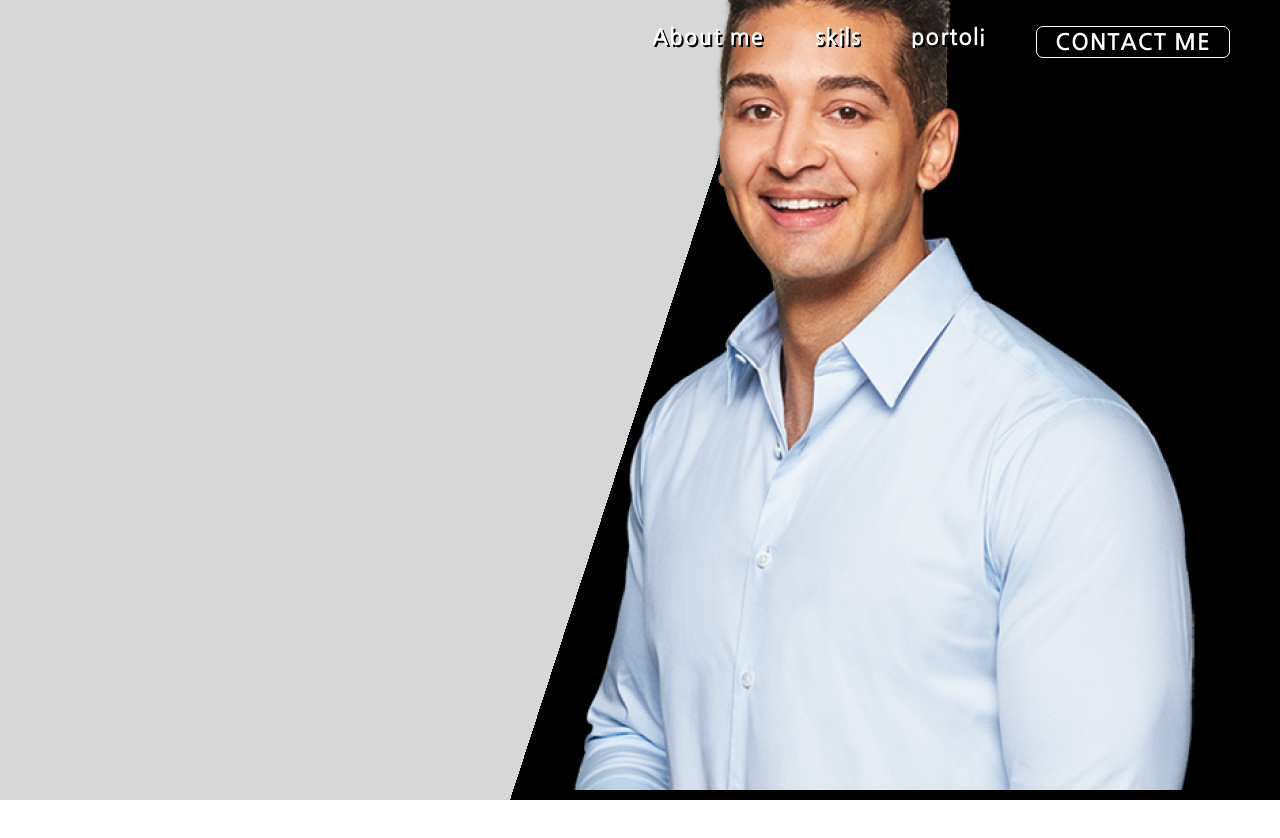
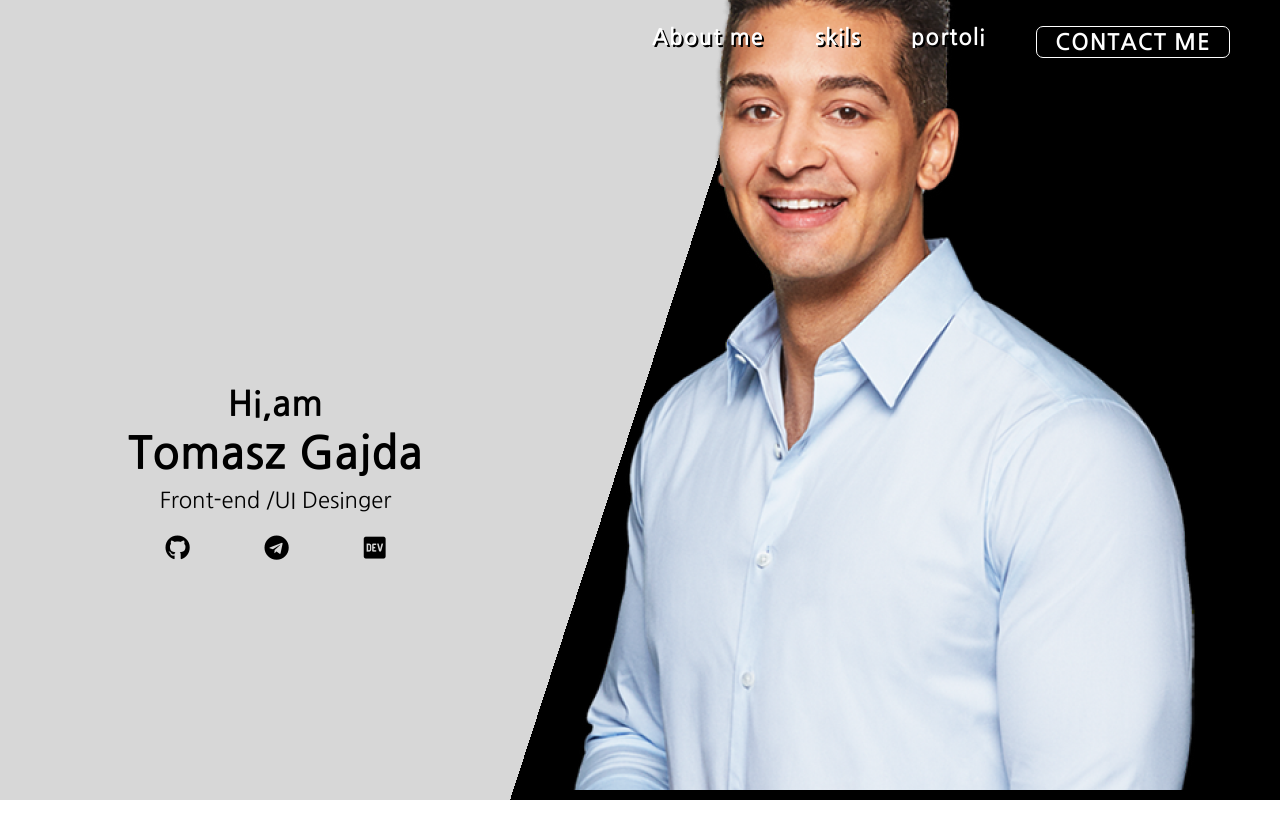
Before and after one commit to bgyvvtvd32/Portfolio-Tomasz-Gajda, a plain HTML site: page index.html in a window 1280 px wide. Before the commit the page ends 800 px from the top, so only its background shows below. Drawn offline with Linux system fonts and the light colour scheme.

Commit message:
somde code html

```diff
--- a/index.html
+++ b/index.html
@@ -16,7 +16,7 @@
 <body>
     <header>
         <div class="contact-img-text">
-            <div class=""></div>
+            <!-- Img  -->
             <img id="imgboy"src="img/image 17.png">
 
         </div>
@@ -39,19 +39,25 @@
                 </ul>
             </nav>
         </div>
-        <!-- Start continer-text  -->
-        <div class="continer-text"></div>
+        <!-- Continer text   -->
+      <div class="contact-text">
+        <div class="text">
+            <h3>Hi,am </h3>
+            <h2>Tomasz Gajda</h2>
+            <p>Front-end /UI Desinger </p>
+
+            <div class="continer-links">
+
+                <a href="https://github.com/bgyvvtvd32"><i class="fab fa-github"></i></a>
+                <a href="https://t.me/Flemer"><i class="fab fa-telegram"></i></a>
+                <a href="https://dev.to/flemer"><i class="fab fa-dev"></i></a>
+            </div>
+        </div>
+    </div>
+
+
     </header>
     <!-- javascript  -->
     <script src="javascript/app.js"></script>
 </body>
 </html>
-
-<!--
-
-
-وصلت الى صورة الولد
-
-
-
- -->
```
